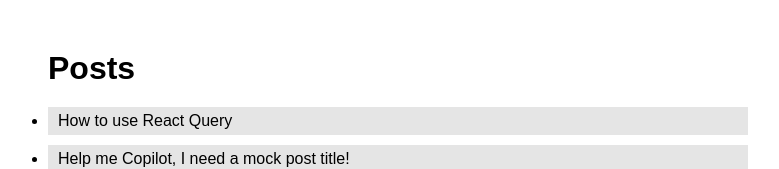
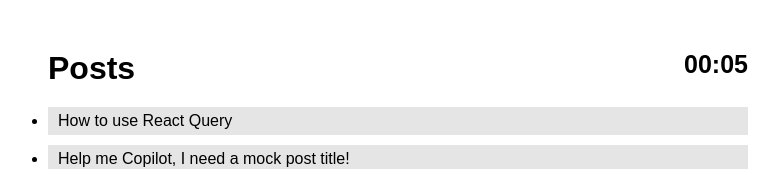
Before and after one commit to StyleShit/query-lite, a React (Vite) app: page / in a window 1280 px wide. Shown: the top 169 px of the page, without its empty margins (2-781 px from the left). Built offline with nearby package versions, Linux system fonts and the light colour scheme.

Commit message:
add timer

```diff
--- a/src/App.jsx
+++ b/src/App.jsx
@@ -1,5 +1,6 @@
 import { getPost, getPosts } from './posts';
 import { useState } from 'react';
+import { Timer } from './timer';
 import { BackgroundFetching, Loading } from './loaders';
 
 // import {
@@ -57,7 +58,11 @@ function Posts({ onClick }) {
 
 	return (
 		<>
-			<h1>Posts</h1>
+			<div style={{ display: 'flex', justifyContent: 'space-between' }}>
+				<h1>Posts</h1>
+				<Timer />
+			</div>
+
 			{status === 'pending' ? (
 				<Loading />
 			) : (
--- /dev/null
+++ b/src/timer.jsx
@@ -0,0 +1,36 @@
+import { useEffect, useState } from 'react';
+
+export function Timer() {
+	const [seconds, setSeconds] = useState(0);
+	const color = getColor(seconds);
+
+	useEffect(() => {
+		const interval = setInterval(() => {
+			setSeconds((prev) => prev + 1);
+		}, 1000);
+
+		return () => {
+			clearInterval(interval);
+		};
+	}, []);
+
+	const formatted = new Date(1000 * seconds).toISOString().substring(14, 19);
+
+	return (
+		<span style={{ color, fontSize: '25px', fontWeight: 'bold' }}>
+			{formatted}
+		</span>
+	);
+}
+
+function getColor(seconds) {
+	if (seconds < 10) {
+		return '#000';
+	}
+
+	if (seconds < 20) {
+		return 'green';
+	}
+
+	return 'red';
+}
```
